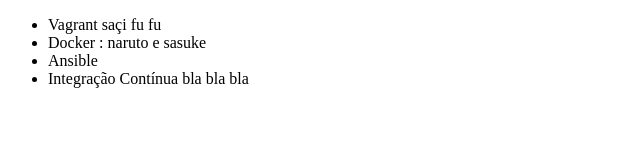
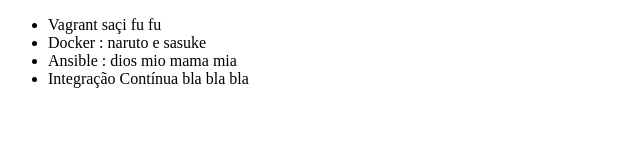
Before and after one commit to hegabriel/splash, a plain HTML site: page index.html in a window 1280 px wide. Shown: the whole page, without its empty margins (0-640 px from the left). Drawn offline with Linux system fonts and the light colour scheme.

Commit message:
change name curso

```diff
--- a/index.html
+++ b/index.html
@@ -8,7 +8,7 @@
     <ul>
         <li>Vagrant saçi fu fu</li>
         <li>Docker : naruto e sasuke </li>
-        <li>Ansible</li>
+        <li>Ansible : dios mio mama mia</li>
         <li>Integração Contínua bla bla bla</li>
     </ul>
 </body>
```
